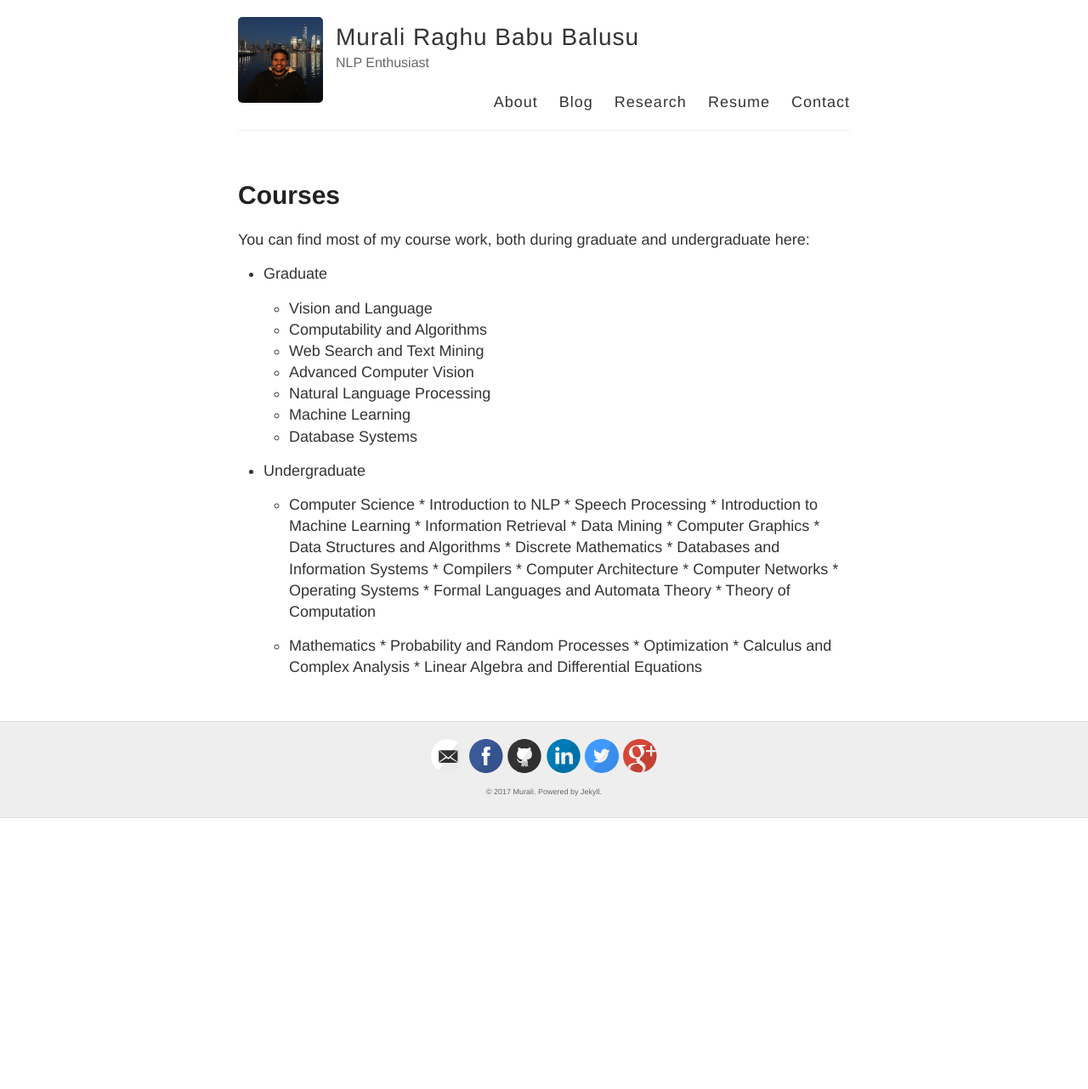
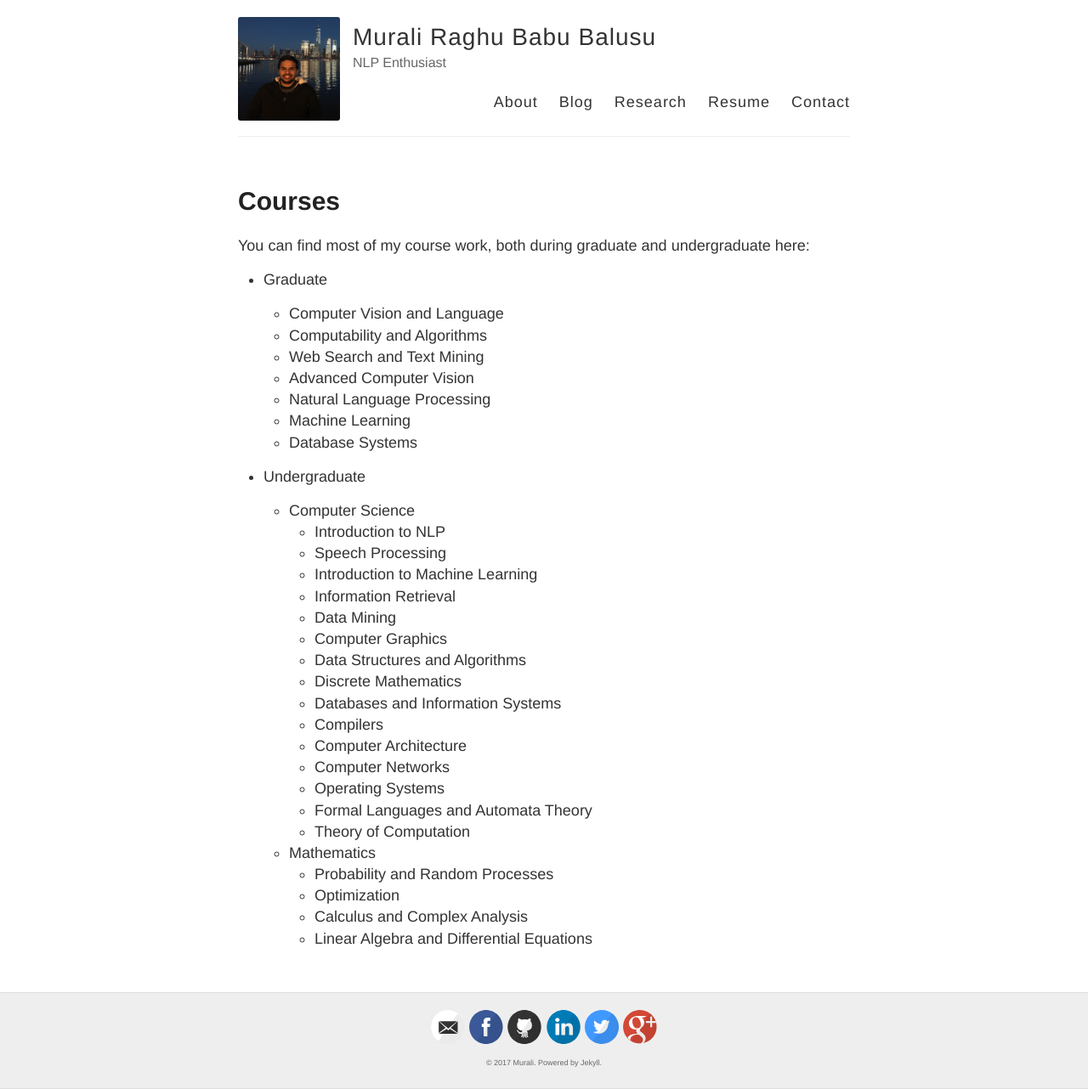
Before and after one commit to bmurali1994/bmurali1994.github.io, a Jekyll site: the page built from courses.md, in a window 1280 px wide. Shown: the whole page at 85% size. Built offline with Jekyll 4.4.1, drawn with Linux system fonts in a browser that asks for light colours; before the commit the page ends 963 px from its top, so only the background shows below that.

Commit message:
courses2

```diff
--- a/courses.md
+++ b/courses.md
@@ -8,7 +8,7 @@ You can find most of my course work, both during graduate and undergraduate here
 
 - Graduate
 
-	* Vision and Language
+	* Computer Vision and Language
 	* Computability and Algorithms
 	* Web Search and Text Mining
 	* Advanced Computer Vision
@@ -19,24 +19,24 @@ You can find most of my course work, both during graduate and undergraduate here
 - Undergraduate
 
 	* Computer Science
-			* Introduction to NLP
-			* Speech Processing
-			* Introduction to Machine Learning
-			* Information Retrieval
-			* Data Mining
-			* Computer Graphics
-			* Data Structures and Algorithms
-			* Discrete Mathematics
-			* Databases and Information Systems
-			* Compilers
-			* Computer Architecture
-			* Computer Networks
-			* Operating Systems
-			* Formal Languages and Automata Theory
-			* Theory of Computation
+		- Introduction to NLP
+		- Speech Processing
+		- Introduction to Machine Learning
+		- Information Retrieval
+		- Data Mining
+		- Computer Graphics
+		- Data Structures and Algorithms
+		- Discrete Mathematics
+		- Databases and Information Systems
+		- Compilers
+		- Computer Architecture
+		- Computer Networks
+		- Operating Systems
+		- Formal Languages and Automata Theory
+		- Theory of Computation
 
 	* Mathematics
-			* Probability and Random Processes
-			* Optimization
-			* Calculus and Complex Analysis
-			* Linear Algebra and Differential Equations
+		- Probability and Random Processes
+		- Optimization
+		- Calculus and Complex Analysis
+		- Linear Algebra and Differential Equations
--- a/style.scss
+++ b/style.scss
@@ -171,8 +171,8 @@ img {
 
 .site-avatar {
   float: left;
-  width: 100px;
-  height: 100px;
+  width: 120px;
+  height: 120px;
   margin-right: 15px;
 
   @include mobile {
@@ -182,7 +182,7 @@ img {
   }
 
   img {
-    border-radius: 5px;
+    border-radius: 3px;
   }
 }
 
```
Also changed, not shown: about.md (+1 -1 lines), blog.md (+1 -1 lines), research.md (+4 -1 lines).
